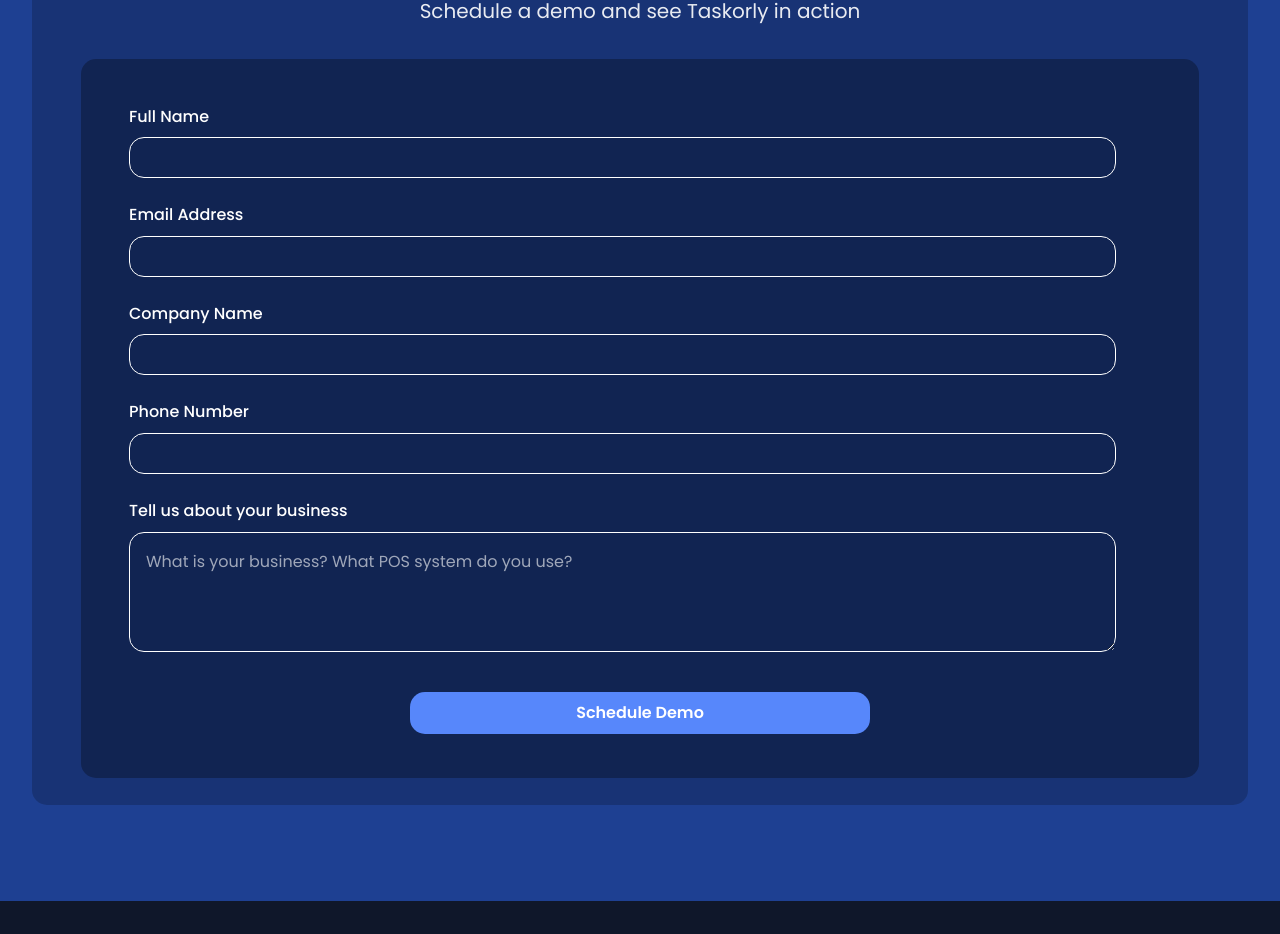
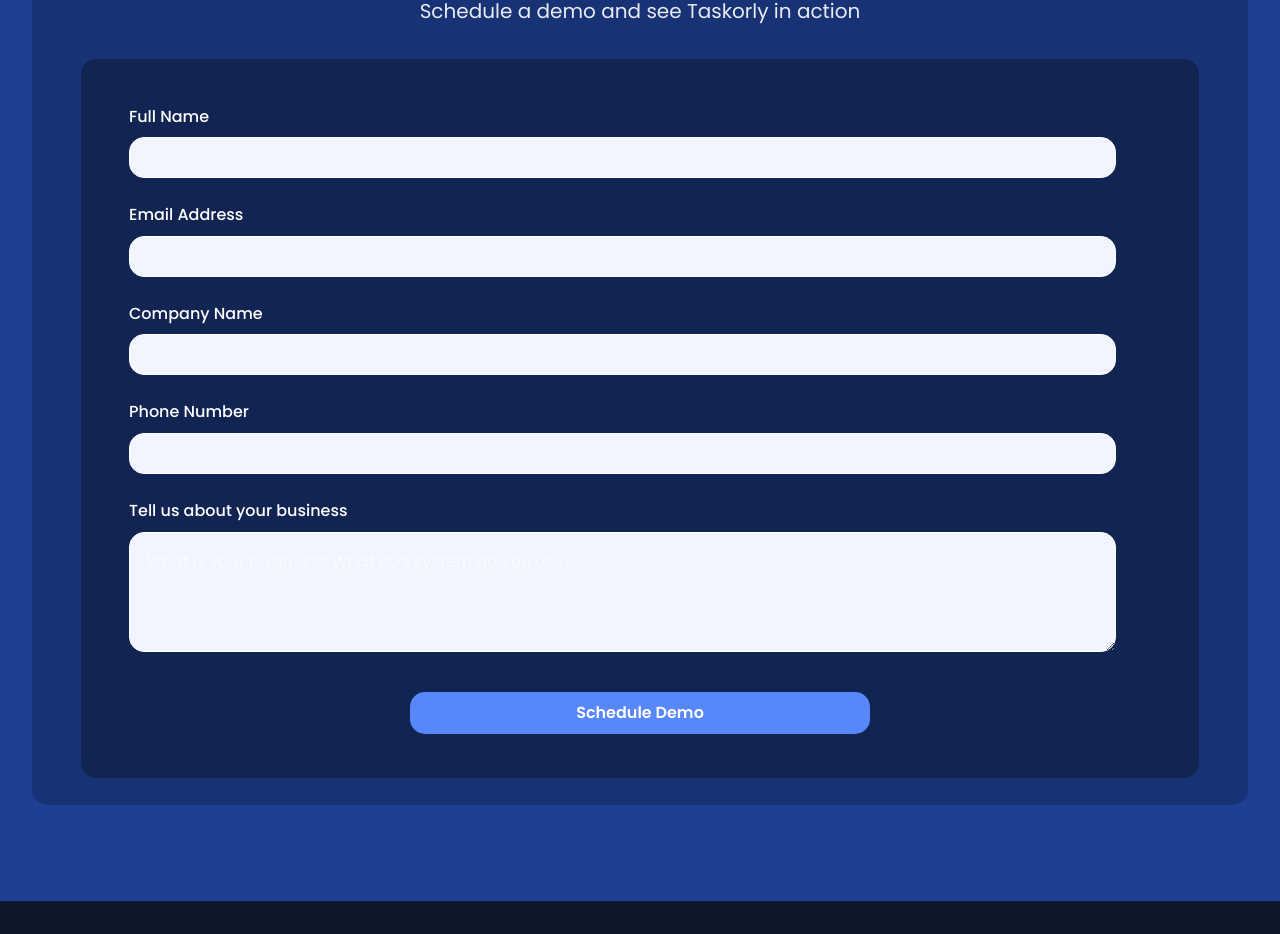
Before and after one commit to zz1mmy/taskorly-website-2.0, a Next.js app: page / in a window 1280 px wide. Shown: the part 2434-3368 px from the top of the page. Built offline with nearby package versions, Linux system fonts and the light colour scheme.

Commit message:
added site map + fixed input area background color

```diff
--- a/src/app/globals.css
+++ b/src/app/globals.css
@@ -530,8 +530,8 @@
   height: 41px;
   border: 0.6px solid rgba(255, 255, 255, 1.00);
   border-radius: 15px;
-  background: transparent;
-  color: white;
+  background-color: #F0F5FF;
+  color: rgb(0, 0, 0);
   font-family: 'Poppins', sans-serif;
   font-size: 16px;
   padding: 0 1rem;
@@ -558,6 +558,7 @@
   height: 120px;
   resize: vertical;
   padding: 1rem;
+  background-color: #F0F5FF;
 }
 
 .form-group input::placeholder,
```
Also changed, not shown: 1 other file (tests, documents, lock files or other folders).
